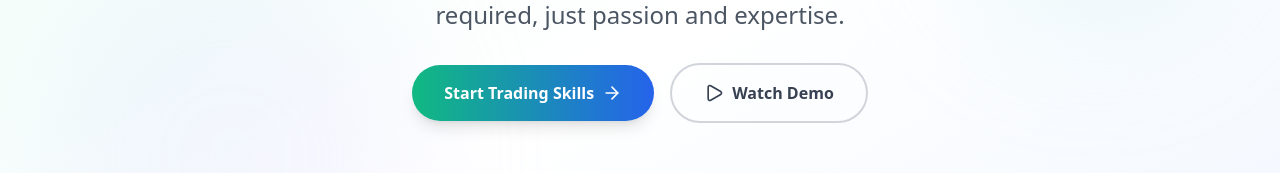
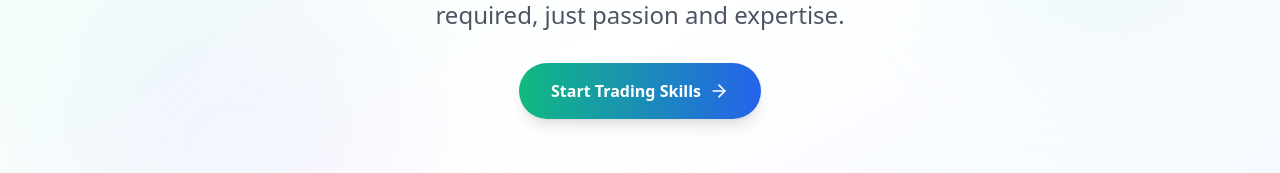
Before and after one commit to Deeku-01/UpBartr, a React (Vite) app in the folder frontend/: page / in a window 1280 px wide. Shown: the part 325-498 px from the top of the page. Built offline with nearby package versions, Linux system fonts and the light colour scheme; no server answers.

Commit message:
removed Watch demo

```diff
--- a/frontend/src/components/hero.tsx
+++ b/frontend/src/components/hero.tsx
@@ -32,10 +32,7 @@ export default function Hero() {
               Start Trading Skills
               <ArrowRight className="ml-2 w-5 h-5 group-hover:translate-x-1 transition-transform" />
             </button>
-            <button className="border-2 border-gray-300 text-gray-700 px-8 py-4 rounded-full font-semibold hover:border-emerald-500 hover:text-emerald-600 transition-all duration-300 flex items-center group">
-              <Play className="mr-2 w-5 h-5 group-hover:scale-110 transition-transform" />
-              Watch Demo
-            </button>
+
           </div>
 
           <div className="grid grid-cols-1 md:grid-cols-3 gap-8 max-w-4xl mx-auto">
```
